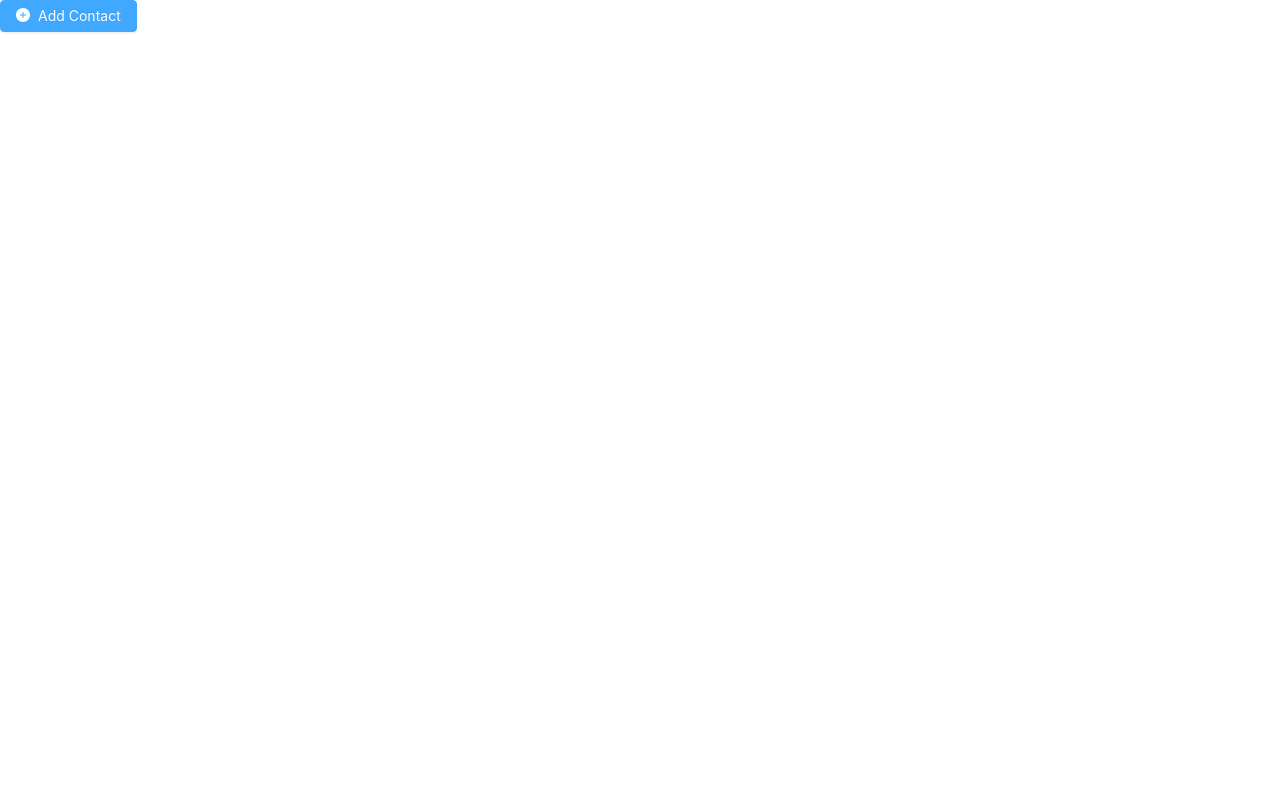
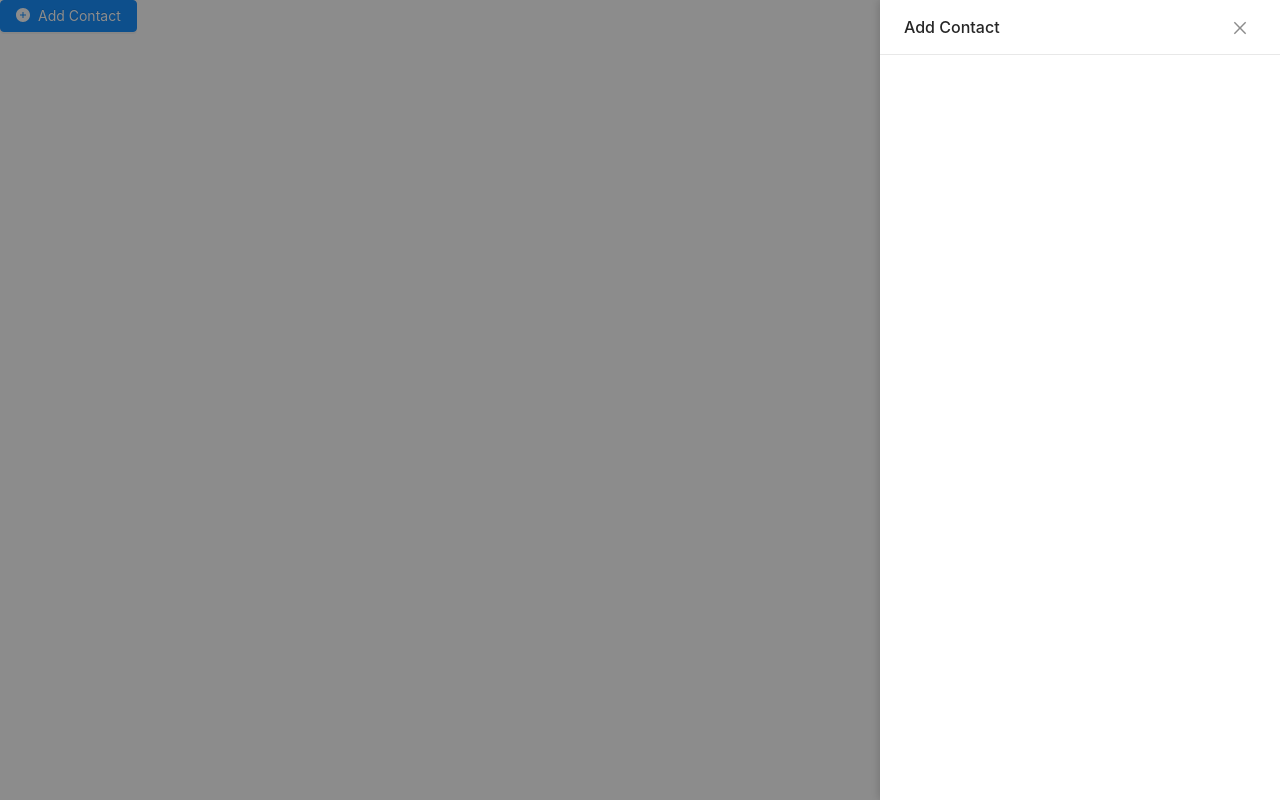
Before and after one commit to Gagandeep-Kaur-01/Contact_Management_System, a React (Create React App) app: page / in a window 1280 px wide. Both pictures are taken after a click on the button "Add Contact". Built offline with nearby package versions, Linux system fonts and the light colour scheme.

Commit message:
created and inserted 'Drawer' component

```diff
--- a/src/App.js
+++ b/src/App.js
@@ -1,7 +1,8 @@
-import React, { Fragment } from 'react'
+import React, { Fragment, useState } from 'react'
 import './App.css';
-import { Button } from 'antd'
+import { Button, Drawer } from 'antd'
 import { PlusCircleFilled } from "@ant-design/icons"
+import AddDrawer from './Components/AddDrawer'
 
 class App extends React.Component{
   constructor(props){
@@ -30,15 +31,20 @@ class App extends React.Component{
 
       <Button type="primary"
               icon={<PlusCircleFilled/>}
-       >
-       Add Contact
+              onClick={this.showDrawer}
+      >
+        Add Contact
       </Button>
+
+      <AddDrawer
+        onClose={this.onClose}
+        visible={this.state.visible}
+      />
+
     </Fragment>
 
-  )
-
+  );
   }
-
 }
 
 export default App;
--- /dev/null
+++ b/src/Components/AddDrawer.js
@@ -0,0 +1,31 @@
+import React  from 'react'
+import 'antd/dist/antd.css';
+import { Drawer } from "antd";
+
+class AddDrawer extends React.Component {
+    constructor(props) {
+        super(props);
+
+    }
+
+    render(){
+
+    return (
+
+      <div>
+        <Drawer
+          width="400"
+          title="Add Contact"
+          placement="right"
+          closable={true}
+          onClose={this.props.onClose}
+          visible={this.props.visible}
+          maskClosable={true}
+         >
+        </Drawer>
+      </div>
+    );
+    }
+};
+
+export default AddDrawer;
```
